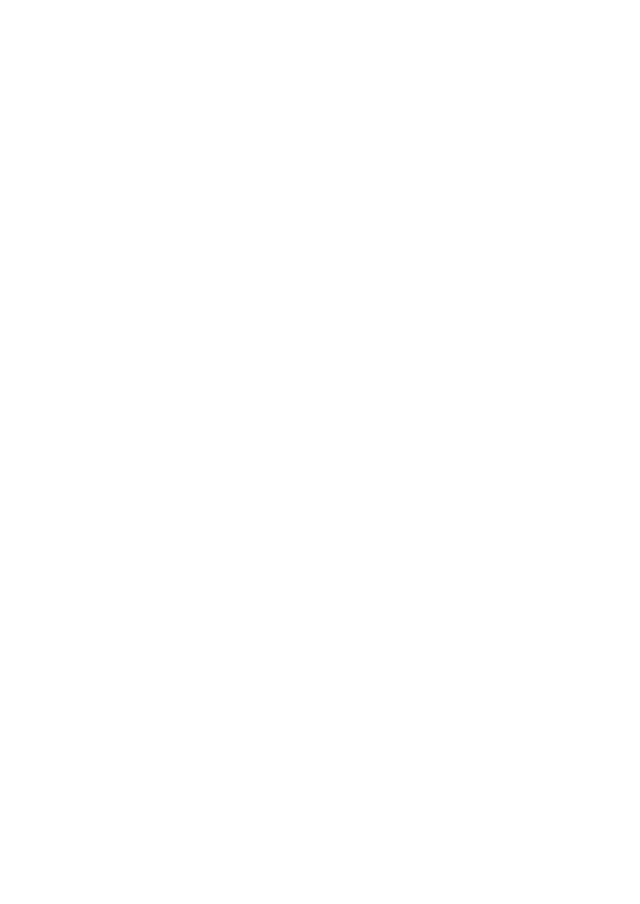
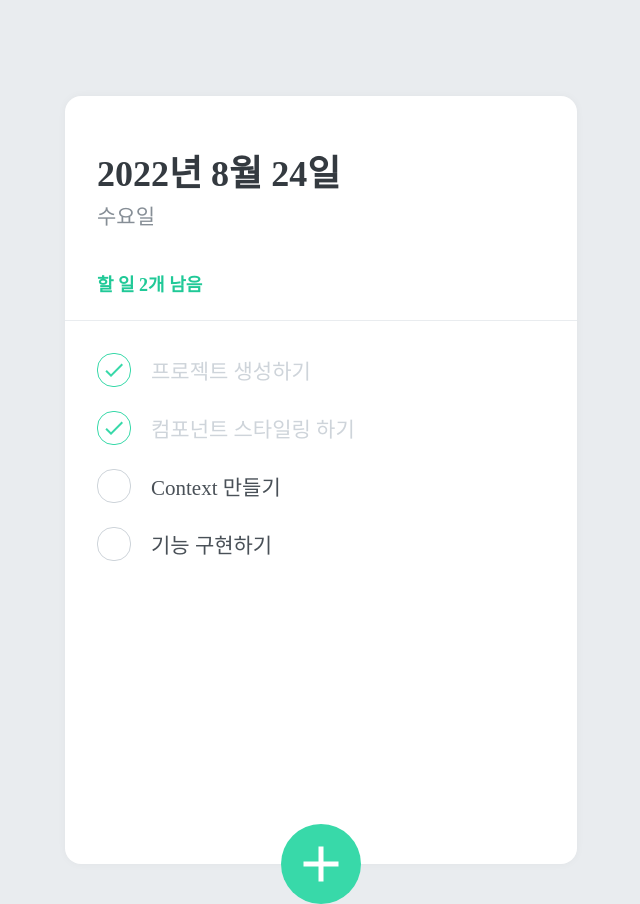
Before and after one commit to mihyunLee/Lazy-Todo, a React (Create React App) app: page / in a window 1280 px wide. Shown: the whole page, without its empty margins (319-959 px from the left). Before the commit the page ends 800 px from the top, so only its background shows below. Built offline with nearby package versions, Linux system fonts and the light colour scheme.

Commit message:
feat: 컴포넌트 추가, 프로젝트 UI 완성

```diff
--- a/src/App.js
+++ b/src/App.js
@@ -1,5 +1,27 @@
+import React from "react";
+import { createGlobalStyle } from "styled-components";
+import TodoCreate from "./components/TodoCreate";
+import TodoHead from "./components/TodoHead";
+import TodoList from "./components/TodoList";
+import TodoTemplate from "./components/TodoTemplate";
+
+const GlobalStyle = createGlobalStyle`
+  body{
+    background: #e9ecef;
+  }
+`;
+
 function App() {
-  return <div className="App"></div>;
+  return (
+    <>
+      <GlobalStyle />
+      <TodoTemplate>
+        <TodoHead />
+        <TodoList />
+        <TodoCreate />
+      </TodoTemplate>
+    </>
+  );
 }
 
 export default App;
--- /dev/null
+++ b/src/components/TodoCreate.js
@@ -0,0 +1,99 @@
+import React, { useState } from "react";
+import styled, { css } from "styled-components";
+import { MdAdd } from "react-icons/md";
+
+const CircleButton = styled.button`
+  background: #38d9a9;
+  &:hover {
+    background: #63e6be;
+  }
+  &:active {
+    background: #20c997;
+  }
+
+  z-index: 5;
+  cursor: pointer;
+  width: 80px;
+  height: 80px;
+  display: block;
+  align-items: center;
+  justify-content: center;
+  font-size: 60px;
+  position: absolute;
+  left: 50%;
+  bottom: 0px;
+  transform: translate(-50%, 50%);
+  color: white;
+  border-radius: 50%;
+  border: none;
+  outline: none;
+  display: flex;
+  align-items: center;
+  justify-content: center;
+
+  transition: 0.125s all ease-in;
+  ${(props) =>
+    props.open &&
+    css`
+      background: #ff6b6b;
+      &:hover {
+        background: #ff8787;
+      }
+      &:active {
+        background: #fa5252;
+      }
+      transform: translate(-50%, 50%) rotate(45deg);
+    `}
+`;
+
+const InsertFormPositioner = styled.div`
+  width: 100%;
+  bottom: 0;
+  left: 0;
+  position: absolute;
+`;
+
+const InsertForm = styled.form`
+  background: #f8f9fa;
+  padding-left: 32px;
+  padding-top: 32px;
+  padding-right: 32px;
+  padding-bottom: 72px;
+
+  border-bottom-left-radius: 16px;
+  border-bottom-right-radius: 16px;
+  border-top: 1px solid #e9ecef;
+`;
+
+const Input = styled.input`
+  padding: 12px;
+  border-radius: 4px;
+  border: 1px solid #dee2e6;
+  width: 100%;
+  outline: none;
+  font-size: 18px;
+  box-sizing: border-box;
+`;
+
+const TodoCreate = () => {
+  const [open, setOpen] = useState(false);
+
+  const onToggle = () => setOpen(!open);
+
+  return (
+    <>
+      {open && (
+        <InsertFormPositioner>
+          <InsertForm>
+            <Input autoFocus placeholder="할 일을 입력 후, Enter를 누르세요" />
+          </InsertForm>
+        </InsertFormPositioner>
+      )}
+      <CircleButton onClick={onToggle} open={open}>
+        <MdAdd />
+      </CircleButton>
+    </>
+  );
+};
+
+export default TodoCreate;
--- /dev/null
+++ b/src/components/TodoHead.js
@@ -0,0 +1,38 @@
+import React from "react";
+import styled from "styled-components";
+
+const TodoHeadBlock = styled.div`
+  padding-top: 48px;
+  padding-left: 32px;
+  padding-right: 32px;
+  padding-bottom: 24px;
+  border-bottom: 1px solid #e9ecef;
+  h1 {
+    margin: 0;
+    font-size: 36px;
+    color: #343a40;
+  }
+  .day {
+    margin-top: 4px;
+    color: #868e96;
+    font-size: 21px;
+  }
+  .tasks-left {
+    color: #20c997;
+    font-size: 18px;
+    margin-top: 40px;
+    font-weight: bold;
+  }
+`;
+
+const TodoHead = () => {
+  return (
+    <TodoHeadBlock>
+      <h1>2022년 8월 24일</h1>
+      <div className="day">수요일</div>
+      <div className="tasks-left">할 일 2개 남음</div>
+    </TodoHeadBlock>
+  );
+};
+
+export default TodoHead;
--- /dev/null
+++ b/src/components/TodoItem.js
@@ -0,0 +1,72 @@
+import React from "react";
+import styled, { css } from "styled-components";
+import { MdDone, MdDelete } from "react-icons/md";
+
+const Remove = styled.div`
+  display: flex;
+  align-items: center;
+  justify-content: center;
+  color: #dee2e6;
+  font-size: 24px;
+  cursor: pointer;
+  &:hover {
+    color: #ff6b6b;
+  }
+  display: none;
+`;
+
+const TodoItemBlock = styled.div`
+  display: flex;
+  align-items: center;
+  padding-top: 12px;
+  padding-bottom: 12px;
+  &:hover {
+    ${Remove} {
+      display: initial;
+    }
+  }
+`;
+
+const CheckCircle = styled.div`
+  width: 32px;
+  height: 32px;
+  border-radius: 16px;
+  border: 1px solid #ced4da;
+  font-size: 24px;
+  display: flex;
+  align-items: center;
+  justify-content: center;
+  margin-right: 20px;
+  cursor: pointer;
+  ${(props) =>
+    props.done &&
+    css`
+      border: 1px solid #38d9a9;
+      color: #38d9a9;
+    `}
+`;
+
+const Text = styled.div`
+  flex: 1;
+  font-size: 21px;
+  color: #495057;
+  ${(props) =>
+    props.done &&
+    css`
+      color: #ced4da;
+    `}
+`;
+
+const TodoItem = ({ id, done, text }) => {
+  return (
+    <TodoItemBlock>
+      <CheckCircle done={done}>{done && <MdDone />}</CheckCircle>
+      <Text done={done}>{text}</Text>
+      <Remove>
+        <MdDelete />
+      </Remove>
+    </TodoItemBlock>
+  );
+};
+
+export default TodoItem;
--- /dev/null
+++ b/src/components/TodoList.js
@@ -0,0 +1,23 @@
+import React from "react";
+import styled from "styled-components";
+import TodoItem from "./TodoItem";
+
+const TodoListBlock = styled.div`
+  flex: 1;
+  padding: 20px 32px;
+  padding-bottom: 48px;
+  overflow-y: auto;
+`;
+
+const TodoList = () => {
+  return (
+    <TodoListBlock>
+      <TodoItem text="프로젝트 생성하기" done={true} />
+      <TodoItem text="컴포넌트 스타일링 하기" done={true} />
+      <TodoItem text="Context 만들기" done={false} />
+      <TodoItem text="기능 구현하기" done={false} />
+    </TodoListBlock>
+  );
+};
+
+export default TodoList;
--- /dev/null
+++ b/src/components/TodoTemplate.js
@@ -0,0 +1,25 @@
+import React from "react";
+import styled from "styled-components";
+
+const TodoTemplateBlock = styled.div`
+  width: 512px;
+  height: 768px;
+
+  position: relative; /* 추후 박스 하단에 추가 버튼을 위치시키기 위한 설정 */
+  background: white;
+  border-radius: 16px;
+  box-shadow: 0 0 8px 0 rgba(0, 0, 0, 0.04);
+
+  margin: 0 auto; /* 페이지 중앙에 나타나도록 설정 */
+
+  margin-top: 96px;
+  margin-bottom: 32px;
+  display: flex;
+  flex-direction: column;
+`;
+
+const TodoTemplate = ({ children }) => {
+  return <TodoTemplateBlock>{children}</TodoTemplateBlock>;
+};
+
+export default TodoTemplate;
```
